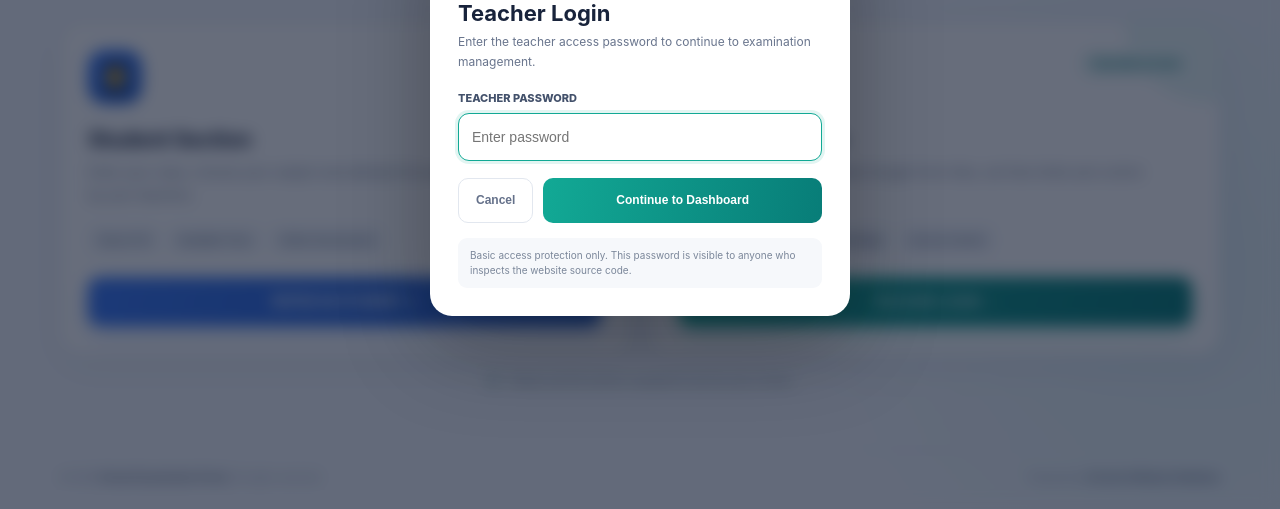
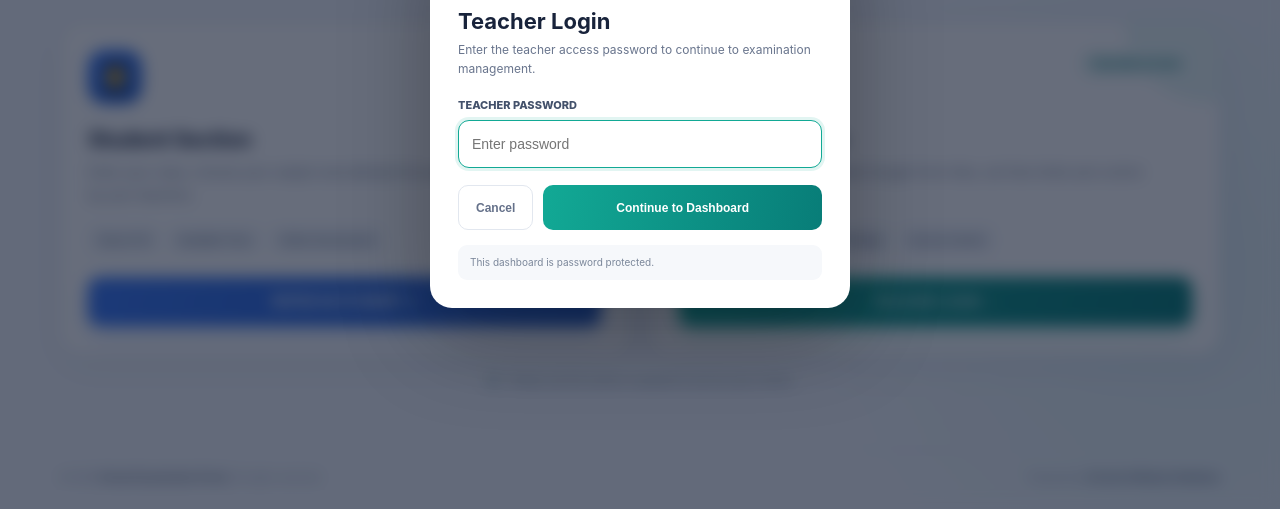
Before and after one commit to SSAnonymous77/PCS, a plain HTML site: page index.html in a window 1280 px wide. Both pictures are taken after a click on the button "TEACHER LOGIN →". Shown: the part 671-1180 px from the top of the page. Drawn offline with Linux system fonts and the light colour scheme.

Commit message:
Update index.html

```diff
--- a/index.html
+++ b/index.html
@@ -1024,8 +1024,7 @@ footer strong {
     </form>
 
     <div class="security-note">
-      Basic access protection only. This password is visible
-      to anyone who inspects the website source code.
+      This dashboard is password protected.
     </div>
 
   </div>
@@ -1040,7 +1039,7 @@ footer strong {
 ====================================== */
 
 // Change the password here.
-const TEACHER_PASSWORD = "ChangeThisPassword";
+const TEACHER_PASSWORD = "Admin";
 
 // Change this if your teacher dashboard has another filename.
 const TEACHER_DASHBOARD_PAGE = "teachers.html";
```
